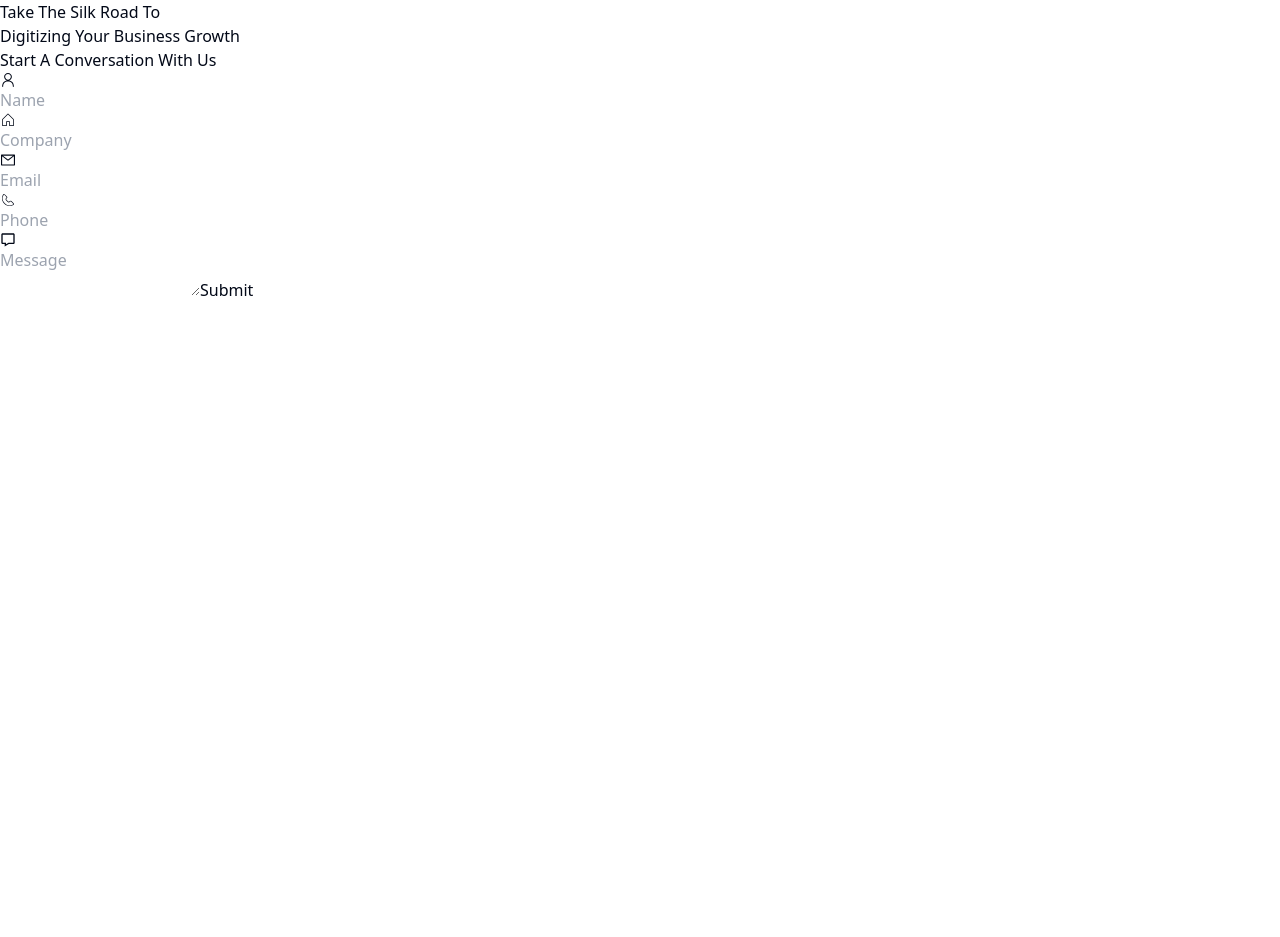
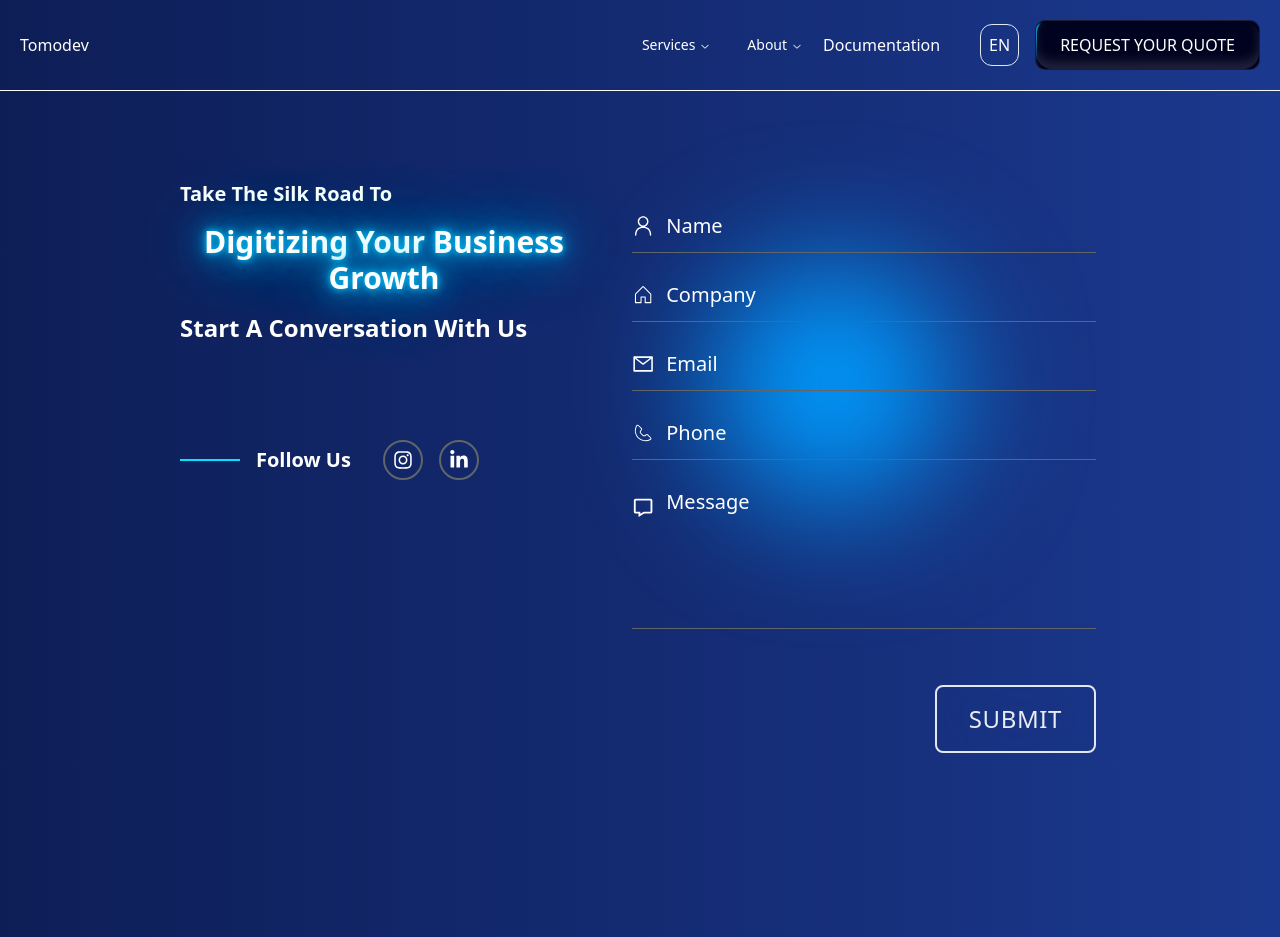
Before and after one commit to redaAssemghor/tomodev, a Next.js app: page /contact in a window 1280 px wide. Before the commit the page ends 800 px from the top, so only its background shows below. Built offline with nearby package versions, Linux system fonts and the light colour scheme.

Commit message:
contact page front

```diff
--- /dev/null
+++ b/app/components/ContactPage.tsx
@@ -0,0 +1,159 @@
+"use client";
+import { backgroundAnimation } from "@/animations/fadeIn";
+import ShinyButton from "@/components/magicui/shiny-button";
+import { useGSAP } from "@gsap/react";
+import Link from "next/link";
+import React, { useRef } from "react";
+import { AiOutlineMail } from "react-icons/ai";
+import { BiMessage } from "react-icons/bi";
+import { CiPhone } from "react-icons/ci";
+import { FaInstagram, FaLinkedinIn } from "react-icons/fa";
+import { PiHouseLight } from "react-icons/pi";
+import { RxPerson } from "react-icons/rx";
+
+const ContactPage = () => {
+  const ref = useRef(null);
+
+  useGSAP(() => {
+    if (ref.current) {
+      backgroundAnimation(ref.current);
+    }
+  });
+
+  return (
+    <div className="relative backdrop-blur-3xl z-40 h-full flex justify-center items-center w-full lg:p-40">
+      <div
+        ref={ref}
+        className="z-10 absolute h-full w-full bg-[--primary] bg-opacity-50"
+        style={{
+          background: "linear-gradient(90deg, #00031f, #1b398f)",
+          backgroundSize: "200% 200%",
+        }}
+      ></div>
+      <div className="flex lg:flex-row flex-col z-40 pt-40 lg:pt-0 text-white lg:justify-between justify-center items-center h-full w-full">
+        {/* Header Section */}
+        <div className="flex flex-col p-5 lg:items-start items-center gap-4 mb-auto">
+          <h2 className="text-xl font-bold">Take The Silk Road To</h2>
+          <h1 className="text-3xl neon-text text-center font-black">
+            Digitizing Your Business Growth
+          </h1>
+          <h1 className="text-2xl font-bold">Start A Conversation With Us</h1>
+
+          <div className="lg:flex gap-8 items-center min-h-[200px] hidden">
+            <div className="flex gap-4 justify-center items-center">
+              <span className="w-[60px] h-[2px] bg-[--text3] inline-block"></span>
+              <h1 className="text-xl font-black">Follow Us</h1>
+            </div>
+
+            <div className="flex gap-4">
+              <Link
+                href="#"
+                className="text-xl border-2 rounded-full p-2 border-[--text2] hover:border-[--text3] hover:bg-[--text3] transition duration-500"
+              >
+                <FaInstagram />
+              </Link>
+              <Link
+                href="#"
+                className="text-xl border-2 rounded-full p-2 border-[--text2] hover:border-[--text3] hover:bg-[--text3] transition duration-500"
+              >
+                <FaLinkedinIn />
+              </Link>
+            </div>
+          </div>
+        </div>
+
+        {/* Form Section */}
+        <form className="relative w-full flex flex-col gap-4 p-6 max-w-lg">
+          <div className="relative z-10 backdrop-blur-3xl blur-3xl h-full w-full">
+            <span className="absolute z-10 top-20 left-20 w-[240px] h-[240px] rounded-full bg-[--text1]"></span>
+          </div>
+          <label
+            htmlFor="Name"
+            className="flex items-center py-3 z-40 border-b-[0.1px] border-[--text2] gap-3 text-xl"
+          >
+            <RxPerson className="text-2xl" />
+            <input
+              type="text"
+              placeholder="Name"
+              className="w-full bg-transparent placeholder:font-light placeholder:text-white focus:outline-none"
+            />
+          </label>
+
+          <label
+            htmlFor="Company"
+            className="flex items-center py-3 z-40 border-b-[0.1px] border-[--text2] gap-3 text-xl"
+          >
+            <PiHouseLight className="text-2xl" />
+            <input
+              type="text"
+              placeholder="Company"
+              className="w-full bg-transparent placeholder:font-light placeholder:text-white focus:outline-none"
+            />
+          </label>
+
+          <label
+            htmlFor="email"
+            className="flex items-center py-3 z-40 border-b-[0.1px] border-[--text2] gap-3 text-xl"
+          >
+            <AiOutlineMail className="text-2xl" />
+            <input
+              type="email"
+              placeholder="Email"
+              className="w-full bg-transparent placeholder:font-light placeholder:text-white focus:outline-none"
+            />
+          </label>
+
+          <label
+            htmlFor="Phone"
+            className="flex items-center py-3 z-40 border-b-[0.1px] border-[--text2] gap-3 text-xl"
+          >
+            <CiPhone className="text-2xl" />
+            <input
+              type="text"
+              placeholder="Phone"
+              className="w-full bg-transparent placeholder:font-light placeholder:text-white focus:outline-none"
+            />
+          </label>
+
+          <label
+            htmlFor="Message"
+            className="flex items-start py-3 z-40 border-b-[0.1px] border-[--text2] gap-3 text-xl"
+          >
+            <BiMessage className="text-2xl mt-2" />
+            <textarea
+              placeholder="Message"
+              className="w-full bg-transparent placeholder:font-light placeholder:text-white focus:outline-none resize-none h-32"
+            ></textarea>
+          </label>
+          <div className="w-full lg:flex justify-end pt-10">
+            <ShinyButton setIcon={false} className="border-2" text="Submit" />
+          </div>
+        </form>
+
+        <div className="flex gap-8 items-center min-h-[200px] lg:hidden">
+          <div className="flex gap-4 justify-center items-center">
+            <span className="w-[60px] h-[2px] bg-[--text3] inline-block"></span>
+            <h1 className="text-xl font-black">Follow Us</h1>
+          </div>
+
+          <div className="flex gap-4">
+            <Link
+              href="#"
+              className="text-xl border-2 rounded-full p-2 border-[--text2] hover:border-[--text3] hover:bg-[--text3] transition duration-500"
+            >
+              <FaInstagram />
+            </Link>
+            <Link
+              href="#"
+              className="text-xl border-2 rounded-full p-2 border-[--text2] hover:border-[--text3] hover:bg-[--text3] transition duration-500"
+            >
+              <FaLinkedinIn />
+            </Link>
+          </div>
+        </div>
+      </div>
+    </div>
+  );
+};
+
+export default ContactPage;
--- a/app/components/Featured.tsx
+++ b/app/components/Featured.tsx
@@ -27,7 +27,7 @@ const Featured = () => {
   };
 
   return (
-    <div className="text-white flex flex-col justify-center items-center bg-inherit relative">
+    <div className="text-white backdrop-blur-3xl flex flex-col justify-center items-center bg-inherit relative">
       <div className="w-full h-full flex flex-col items-center gap-5 bg-gradient-to-t from-[--accent] to-bg-inherit">
         <div ref={ref} className="flex flex-col items-center gap-5">
           <h1 className="font-bold lg:text-xl text-lg text-[--text1]">
@@ -36,11 +36,11 @@ const Featured = () => {
           <h2 className="font-bold lg:text-3xl text-xl">
             Featured Website Design Projects
           </h2>
-          <h3 className="font-thin text-[--text2] lg:text-xl text-lg">
+          <h3 className="font-thin neon-text lg:text-xl text-lg">
             Our web development agency reimagines digital experiences for brands
             of all sizes and across industries.
           </h3>
-          <h6 className="font-thin text-[--text2] text-xl">
+          <h6 className="font-thin neon-text text-xl">
             optimized for traffic, engagement and conversion.
           </h6>
         </div>
--- a/app/components/Projects.tsx
+++ b/app/components/Projects.tsx
@@ -1,6 +1,8 @@
+import { backgroundAnimation } from "@/animations/fadeIn";
 import { RootState } from "@/store/store";
+import { useGSAP } from "@gsap/react";
 import Image from "next/image";
-import { useEffect, useState } from "react";
+import { useEffect, useRef, useState } from "react";
 import { useSelector } from "react-redux";
 
 interface Project {
@@ -82,6 +84,13 @@ const Projects = () => {
   const [selectedPage, setSelectedPage] = useState<Project[] | null>(null);
   const [mouseEnter, setMouseEnter] = useState<number | null>(null);
   const projects = useSelector((state: RootState) => state.featuredPage.value);
+  const ref = useRef(null);
+
+  useGSAP(() => {
+    if (ref.current) {
+      backgroundAnimation(ref.current);
+    }
+  });
 
   useEffect(() => {
     if (projects === "featured") {
@@ -105,6 +114,14 @@ const Projects = () => {
 
   return (
     <div className="relative z-30 text-white bg-inherit py-20 lg:px-8 px-4 grid lg:grid-cols-2 grid-cols-1 gap-6">
+      <div
+        ref={ref}
+        className="z-[1] absolute h-full w-full bg-[--primary] bg-opacity-50"
+        style={{
+          background: "linear-gradient(90deg, #00031f, #1b398f)",
+          backgroundSize: "200% 200%",
+        }}
+      ></div>
       {selectedPage &&
         selectedPage.map((project, i) => (
           <div
@@ -113,24 +130,26 @@ const Projects = () => {
             key={i}
             className="relative"
           >
-            <div className="absolute bottom-0 left-0 py-14 px-10 flex flex-col gap-4">
-              <h1 className="font-bold lg:text-3xl text-xl">{project.name}</h1>
-              <p className="lg:text-xl text-lg font-semibold">
+            <div className="absolute text-white bottom-0 left-0 py-14 px-10 flex flex-col gap-4">
+              <h1 className="font-bold z-30 lg:text-3xl text-sm">
+                {project.name}
+              </h1>
+              <p className="lg:text-xl z-30 text-sm font-semibold">
                 {project.description}
               </p>
             </div>
             <button
-              className={`absolute w-[150px] top-1/2 left-1/2 transform -translate-x-1/2 -translate-y-1/2 rounded-full bg-black bg-opacity-50 p-10 font-light text-2xl z-20 transition-opacity duration-700 ${
+              className={`absolute z-40 w-[150px] top-1/2 left-1/2 transform -translate-x-1/2 -translate-y-1/2 rounded-full bg-black bg-opacity-50 p-10 font-light text-2xl transition-opacity duration-700 ${
                 mouseEnter === i ? "opacity-100" : "opacity-0"
               }`}
             >
               View Project
             </button>
             <div>
-              <div className="absolute inset-0 bg-black bg-opacity-50 z-10"></div>
+              <div className="absolute inset-0 bg-black bg-opacity-50 z-20"></div>
             </div>
             <Image
-              className="z-0"
+              className="relative z-10"
               width={800}
               height={800}
               src={project.img}
--- a/app/components/Services.tsx
+++ b/app/components/Services.tsx
@@ -99,7 +99,7 @@ const Services = () => {
       </div>
 
       {/* Mobile view navigation */}
-      <div className="lg:hidden flex items-center">
+      <div className="lg:hidden flex items-center text-[--text1]">
         <button
           ref={leftButtonRef}
           onClick={navigateLeft}
@@ -136,14 +136,14 @@ const Services = () => {
       </div>
 
       {/* Desktop view */}
-      <div className="lg:flex lg:gap-28 hidden gap-8">
+      <div className="lg:flex lg:gap-28 hidden gap-8 text-[--text2]">
         {servicesData.map((service, index) => (
           <div
             key={index}
             onClick={() => setCurrentIndex(index)}
             className="flex flex-col gap-4 items-center w-[100px] justify-between cursor-pointer -mb-[50px] z-40"
           >
-            <h1 className="text-sm font-semibold text-center hover:text-[--text1]">
+            <h1 className="text-sm font-bold text-center hover:text-[--text1]">
               {service.title}
             </h1>
             <button
--- a/app/contact/page.tsx
+++ b/app/contact/page.tsx
@@ -1,43 +1,7 @@
-import React from "react";
-import { AiOutlineMail } from "react-icons/ai";
-import { BiMessage } from "react-icons/bi";
-import { CiPhone } from "react-icons/ci";
-import { PiHouseLight } from "react-icons/pi";
-import { RxPerson } from "react-icons/rx";
+import ContactPage from "../components/ContactPage";
 
 const page = () => {
-  return (
-    <div>
-      <div>
-        <h2>Take The Silk Road To</h2>
-        <h1>Digitizing Your Business Growth</h1>
-        <h1>Start A Conversation With Us</h1>
-      </div>
-      <form>
-        <label htmlFor="Name">
-          <RxPerson />
-          <input type="text" placeholder="Name" />
-        </label>
-        <label htmlFor="Company">
-          <PiHouseLight />
-          <input type="text" placeholder="Company" />
-        </label>
-        <label htmlFor="email">
-          <AiOutlineMail />
-          <input type="email" placeholder="Email" />
-        </label>
-        <label htmlFor="Phone">
-          <CiPhone />
-          <input type="text" placeholder="Phone" />
-        </label>
-        <label htmlFor="Message">
-          <BiMessage />
-          <textarea placeholder="Message"></textarea>
-        </label>
-        <button>Submit</button>
-      </form>
-    </div>
-  );
+  return <ContactPage />;
 };
 
 export default page;
--- a/app/globals.css
+++ b/app/globals.css
@@ -9,6 +9,9 @@
   --light: #f1f5fe;
   --text1: #009cff;
   --text2: #5f6568;
+  --text3: #04e4ff;
+  --text: #1b398f;
+  --dark: #00031f;
 }
 
 @layer base {
@@ -76,3 +79,9 @@
     @apply bg-background text-foreground;
   }
 }
+
+/* Neon blue text */
+.neon-text {
+  text-shadow: 0 0 5px #01afe9, 0 0 10px #01afe9, 0 0 20px #01afe9,
+    0 0 40px #01afe9, 0 0 80px #01afe9; /* Neon blue glow */
+}
--- a/app/layout.tsx
+++ b/app/layout.tsx
@@ -1,6 +1,7 @@
 import type { Metadata } from "next";
 import localFont from "next/font/local";
 import "./globals.css";
+import Header from "./components/Header";
 
 const geistSans = localFont({
   src: "./fonts/GeistVF.woff",
@@ -28,6 +29,7 @@ export default function RootLayout({
       <body
         className={`${geistSans.variable} ${geistMono.variable} antialiased`}
       >
+        <Header />
         {children}
       </body>
     </html>
--- a/app/page.tsx
+++ b/app/page.tsx
@@ -1,7 +1,6 @@
 "use client";
 import { Provider } from "react-redux";
 import Featured from "./components/Featured";
-import Header from "./components/Header";
 import Hero from "./components/Hero";
 import HorizontalBand from "./components/HorizontalBand";
 import Info from "./components/Info";
@@ -14,7 +13,6 @@ export default function Home() {
   return (
     <Provider store={store}>
       <main className="overflow-hidden bg-[--primary]">
-        <Header />
         <Hero />
         <HorizontalBand />
         <Info />
--- a/components/magicui/shimmer-button.tsx
+++ b/components/magicui/shimmer-button.tsx
@@ -16,11 +16,11 @@ export interface ShimmerButtonProps
 const ShimmerButton = React.forwardRef<HTMLButtonElement, ShimmerButtonProps>(
   (
     {
-      shimmerColor = "#ffffff",
+      shimmerColor = "#01afe9",
       shimmerSize = "0.05em",
       shimmerDuration = "3s",
       borderRadius = "10px",
-      background = "#00042a",
+      background = "#00031f",
       className,
       children,
       ...props
--- a/components/magicui/shiny-button.tsx
+++ b/components/magicui/shiny-button.tsx
@@ -26,10 +26,12 @@ const animationProps = {
   },
 } as AnimationProps;
 interface ShinyButtonProps {
+  setIcon?: boolean;
   text: string;
   className?: string;
 }
 const ShinyButton = ({
+  setIcon = true,
   text = "shiny-button",
   className,
 }: ShinyButtonProps) => {
@@ -57,7 +59,7 @@ const ShinyButton = ({
         }}
         className="absolute inset-0 z-10 block rounded-[inherit] bg-[linear-gradient(-75deg,hsl(var(--primary)/10%)_calc(var(--x)+20%),hsl(var(--primary)/50%)_calc(var(--x)+25%),hsl(var(--primary)/10%)_calc(var(--x)+100%))] p-px"
       ></span>
-      <FaAngleRight />
+      {setIcon && <FaAngleRight className="pt-1" size={30} />}
     </motion.button>
   );
 };
```
Also changed, not shown: animations/fadeIn.ts (+12 -0 lines).
